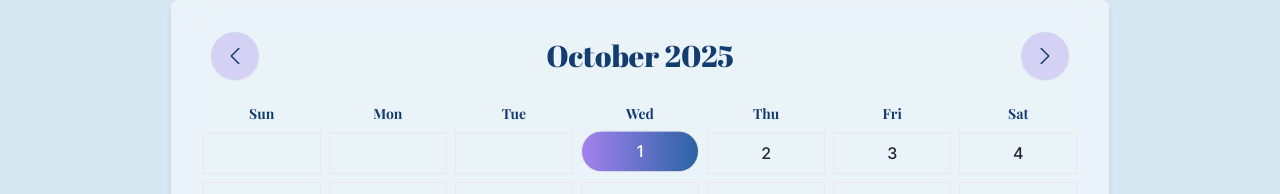
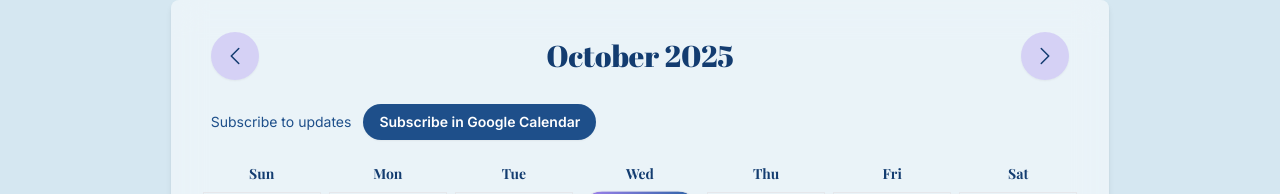
Before and after one commit to DevT02/qUALMS-website, a Next.js app: page /calendar in a window 1280 px wide. Shown: the part 185-379 px from the top of the page. Built offline with nearby package versions, Linux system fonts and the light colour scheme; no server answers; a web font is replaced by a local one.

Commit message:
subscribe to calendar button

```diff
--- a/src/components/CalendarSection.tsx
+++ b/src/components/CalendarSection.tsx
@@ -27,6 +27,11 @@ const calendarMonthCache = new Map<string, CachedMonth>();
 const CACHE_TTL_MS = Number(process.env.NEXT_PUBLIC_CALENDAR_CACHE_TTL_MS || '0');
 
 export default function CalendarSection() {
+  const googleCalendarId = process.env.NEXT_PUBLIC_GOOGLE_CALENDAR_ID;
+  const subscribeUrl = googleCalendarId
+    ? `https://calendar.google.com/calendar/u/0?cid=${encodeURIComponent(googleCalendarId)}`
+    : null;
+
   // Current date (for highlighting today if it’s in the displayed month)
   const now = new Date();
   const currentYear = now.getFullYear();
@@ -355,6 +360,23 @@ export default function CalendarSection() {
         </button>
       </div>
 
+      {subscribeUrl ? (
+        <div className="mb-4 sm:mb-6 flex flex-col sm:flex-row items-start sm:items-center gap-2 sm:gap-3 px-1 sm:px-2">
+          <span className="text-xs sm:text-sm text-midnight-700">
+            Subscribe to updates
+          </span>
+          <a
+            href={subscribeUrl}
+            target="_blank"
+            rel="noopener noreferrer"
+            className="inline-flex items-center gap-2 rounded-full bg-midnight-700 px-4 py-2 text-xs sm:text-sm font-semibold text-white shadow-sm transition hover:bg-midnight-800"
+            aria-label="Subscribe to this calendar in Google Calendar"
+          >
+            Subscribe in Google Calendar
+          </a>
+        </div>
+      ) : null}
+
       {/* Weekday Headers */}
       <div className="grid grid-cols-7 gap-1 sm:gap-2 text-center font-medium mb-1 sm:mb-2">
         {["S", "M", "T", "W", "T", "F", "S"].map((day, i) => (
```
